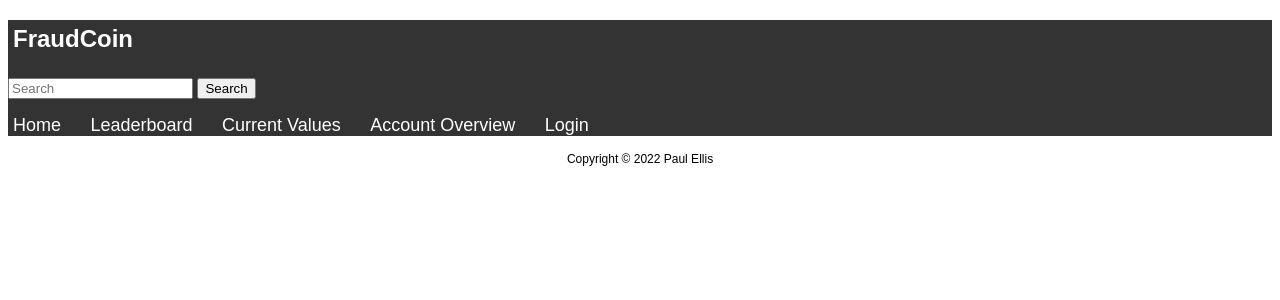
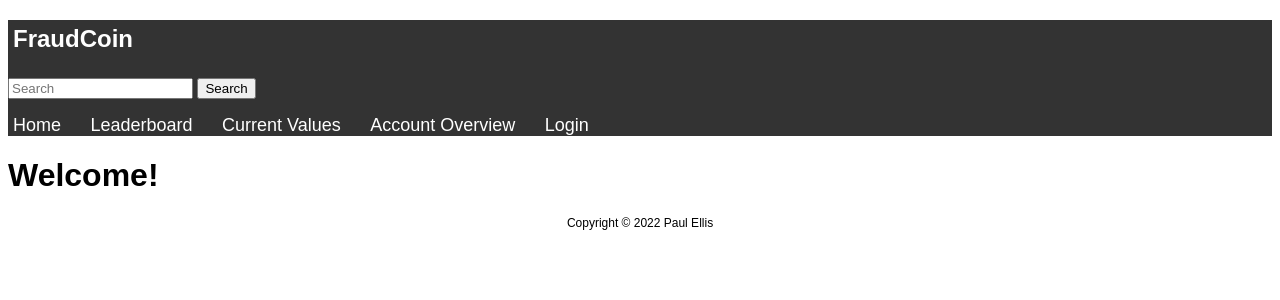
Before and after one commit to PaulEllis2001/CS401-Website, a PHP site: page / in a window 1280 px wide. Shown: the top 300 px of the page. Run offline with PHP 8.4, Linux system fonts and the light colour scheme.

Commit message:
added header to index.php

```diff
--- a/index.php
+++ b/index.php
@@ -1,5 +1,5 @@
 <?php include("includes/header.php");?>
 
-
+<h1>Welcome!</h1>
 
 <?php include("includes/footer.php"); ?>
```
